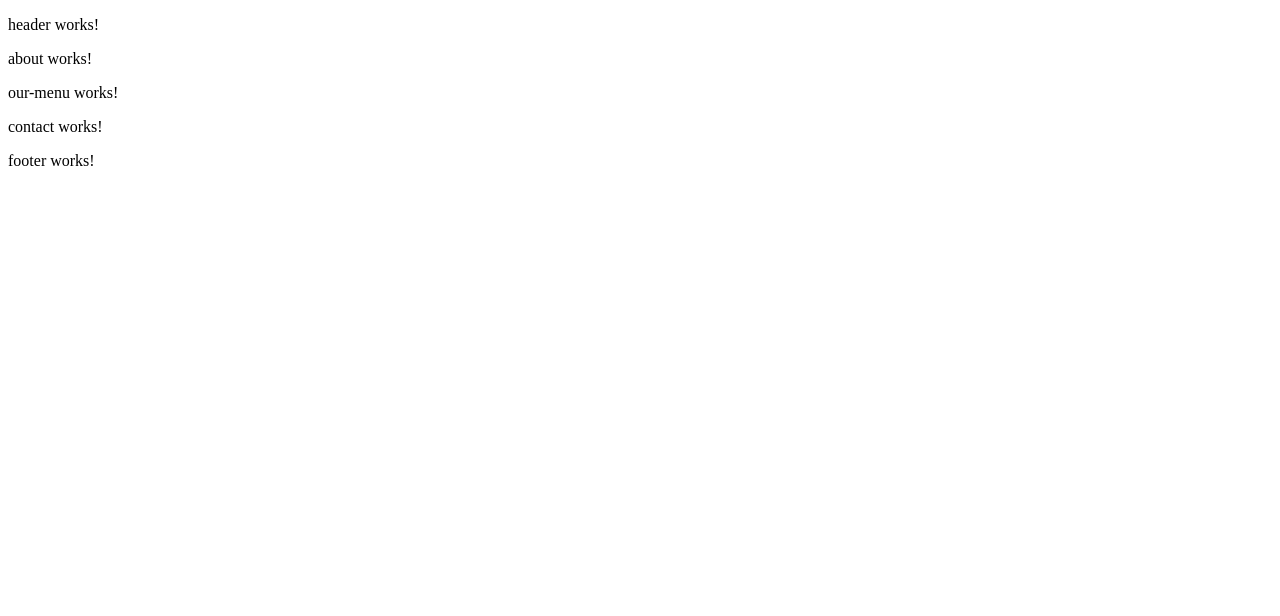
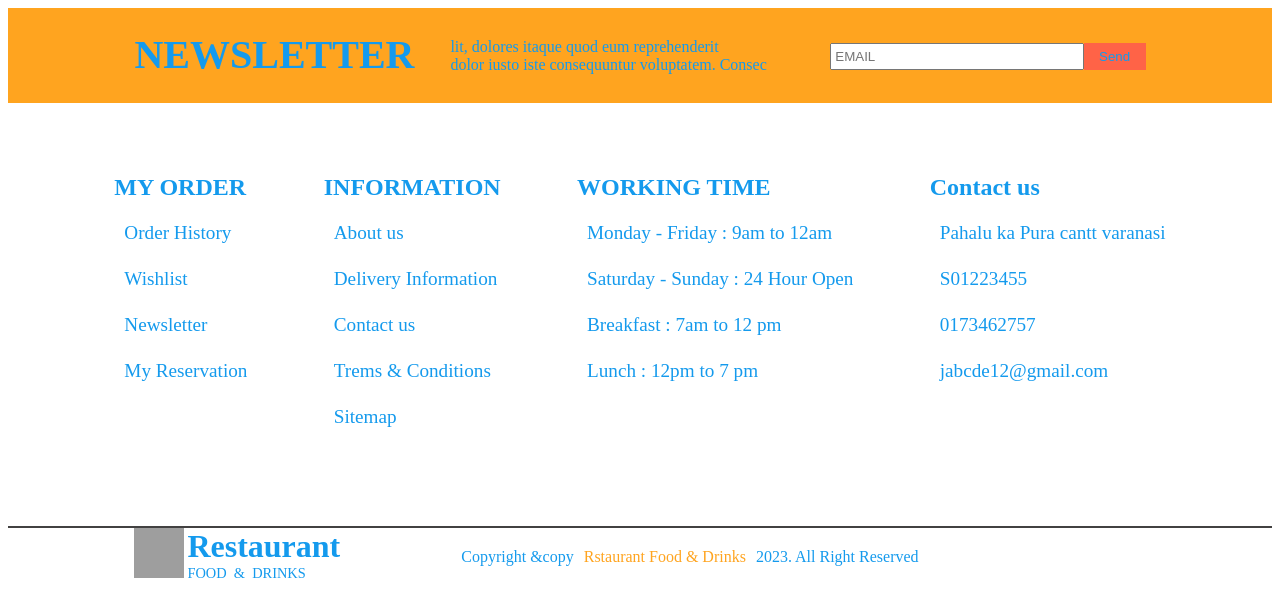
Before and after one commit to pradeep0506kumar/express-restraurant, an Angular app in the folder express-restraurant-UI/: page / in a window 1280 px wide. Shown: the top 616 px of the page. Built offline with nearby package versions, Linux system fonts and the light colour scheme; grey boxes are pictures that could not be loaded.

Commit message:
add footer

```diff
--- a/express-restraurant-UI/src/app/app.component.html
+++ b/express-restraurant-UI/src/app/app.component.html
@@ -1 +1 @@
-<app-home></app-home>
+<app-footer></app-footer>
--- a/express-restraurant-UI/src/app/components/footer/footer.component.html
+++ b/express-restraurant-UI/src/app/components/footer/footer.component.html
@@ -1 +1,74 @@
-<p>footer works!</p>
+
+<div id="footer" class="footer-body">
+    <div id="newsletter">
+        <h1>NEWSLETTER</h1>
+    <P>lit, dolores itaque quod eum reprehenderit <br>dolor iusto iste consequuntur voluptatem. Consec</P>
+    <div id="formfooter"><form action="php">
+            <input type="text" placeholder=" EMAIL">
+            <button>Send</button>
+        </form></div>
+    </div>
+    <div id="menu">
+        <span id="fmyorder" class="footer-menu">
+            <h2>MY ORDER</h2>
+            <ul>
+                <li><a href="">Order History</a></li>
+                <li><a href="">Wishlist</a></li>
+                <li><a href="">Newsletter</a></li>
+                <li><a href="">My Reservation</a></li>
+            </ul>
+        </span>
+        <span id="finformation" class="footer-menu">
+            <h2>INFORMATION</h2>
+            <ul>
+                <li><a href="">About us</a></li>
+                <li><a href="">Delivery Information</a></li>
+                <li><a href="">Contact us</a></li>
+                <li><a href="">Trems & Conditions</a></li>
+                <li><a href="">Sitemap</a></li>
+            </ul>
+        </span>
+        <span id="fworking-time" class="footer-menu">
+            <h2>WORKING TIME</h2>
+            <ul>
+                <li><a href="">Monday - Friday : 9am to 12am</a></li>
+                <li><a href="">Saturday - Sunday : 24 Hour Open</a></li>
+                <li><a href="">Breakfast : 7am to 12 pm</a></li>
+                <li><a href="">Lunch : 12pm to 7 pm</a></li>
+
+            </ul>
+        </span>
+        <span id="fcontact-us" class="footer-menu">
+            <h2>Contact us</h2>
+            <ul>
+                <li><a href=""><i class="fa-solid fa-location-dot"></i>Pahalu ka Pura cantt varanasi</a></li>
+                <li><a href=""><i class="fa-solid fa-phone"></i>S01223455</a></li>
+                <li><a href=""><i class="fa-brands fa-whatsapp"></i>0173462757</a></li>
+                <li><a href=""><i class="fa-solid fa-envelope"></i>jabcde12@gmail.com</a></li>
+            </ul>
+        </span>
+
+
+    </div>
+    <div id="copyright">
+        <img src="../../../assets/logo1.png" alt="logo">
+        <span id="restaurant-name">
+            <h1>Restaurant</h1>
+            <p>FOOD&nbsp; &&nbsp; DRINKS </p>
+        </span>
+        <span id="copyright-logo">
+            <p>Copyright &copy</p>
+            <p id="last-p-copyright">Rstaurant Food & Drinks </p>
+            <p>2023. All Right Reserved</p>
+        </span>
+        <span id="social-media-logo">
+            <ul>
+                <li><i class="fa-brands fa-facebook"></i></li>
+                <li><i class="fa-brands fa-twitter"></i></li>
+                <li><i class="fa-brands fa-youtube"></i></li>
+                <li><i class="fa-brands fa-google-plus-g"></i></li>
+                <li><i class="fa-brands fa-instagram"></i></li>
+            </ul>
+        </span>
+    </div>
+</div>
--- a/express-restraurant-UI/src/app/components/footer/footer.component.scss
+++ b/express-restraurant-UI/src/app/components/footer/footer.component.scss
@@ -0,0 +1,150 @@
+* {
+    text-decoration: none;
+    list-style: none;
+    /* padding: 0px 20px 0px 20px; */
+    padding: 0px;
+    margin: 0px;
+
+}
+
+#footer {
+}
+#newsletter {
+    display: inline-block;
+    display: flex;
+    background-color: #FFA41F;
+    flex-wrap: wrap;
+    color: rgb(20, 154, 237);
+}
+#newsletter h1 {
+    width: 25%;
+    margin-left: 10%;
+    font-size: 2.5em;
+    margin-top: 23px;
+}
+#newsletter p {
+    margin: 30px 0px 0px 0px;
+    width: 30%;
+    box-sizing: border-box;
+    flex-wrap: wrap;
+    padding-bottom: 19px;
+    margin-bottom: 10px;
+}
+#formfooter {
+    margin-top: 35px;
+}
+#newsletter form input {
+    width: 250px;
+    height: 23px;
+
+}
+#newsletter form button {
+
+    height: 27px;
+    color: rgb(20, 154, 237);
+    font-size: bold;
+    background-color:tomato;
+    border: 0px;
+    width: 62px;
+}
+#menu {
+    display: inline-block;
+    display: flex;
+    justify-content: space-evenly;
+    margin: 50px ;
+    color: rgb(20, 154, 237);
+}
+.footer-menu {
+    padding: 0px 20px 0px 20px;
+    margin: 21px 0px 24px 0px;
+
+
+}
+.footer-menu h1{
+margin-right: 50px;
+
+}
+.footer-menu ul li{
+    margin: 21px 0px 24px 0px;
+    font-size: 1.2em;
+    color: rgb(20, 154, 237);
+
+
+}
+#fworking-time ul li a {
+    padding-left: 10px;
+    color: rgb(20, 154, 237);
+
+}
+#fmyorder ul li a{
+    padding-left: 10px;
+    color: rgb(20, 154, 237);
+
+}
+#finformation ul li a{
+    padding-left: 10px;
+    color: rgb(20, 154, 237);
+}
+#fcontact-us ul li a{
+    padding-left: 10px;
+    color: rgb(20, 154, 237);
+}
+
+.contactlogo{
+    color:rgb(228, 192, 75);
+}
+
+
+#copyright {
+    display: inline-block;
+    display: flex;
+    border-top: 2px solid rgb(66, 65, 65);
+    flex-direction: row;
+
+
+}
+#copyright img{
+    width: 50px;
+    height: 50px;
+    margin-left: 10%;
+}
+#restaurant-name {
+    margin: 0px 0px 8px 3px;
+    color: rgb(20, 154, 237);
+
+}
+#restaurant-name p{
+    font-size: .9em;
+    color:rgb(20, 154, 237);
+
+}
+#last-p-copyright{
+    color: #FFA41F;
+    margin: 0px 10px 0px 10px;
+}
+
+#copyright-logo {
+    margin: 20px 0px 0px 121px;
+    display: flex;
+    flex-direction: row;
+    color: rgb(20, 154, 237);
+}
+
+#social-media-logo ul {
+    display: inline-block;
+    display: flex;
+    flex-direction: row;
+    margin: 15px 100px 0px 87px;
+
+
+}
+#social-media-logo ul li{
+    margin-left: 20px;
+    font-size: 1.5em;
+    color: rgb(20, 154, 237);
+}
+
+
+.fa-solidfa-location-dot{
+    color: aqua;
+}
```
